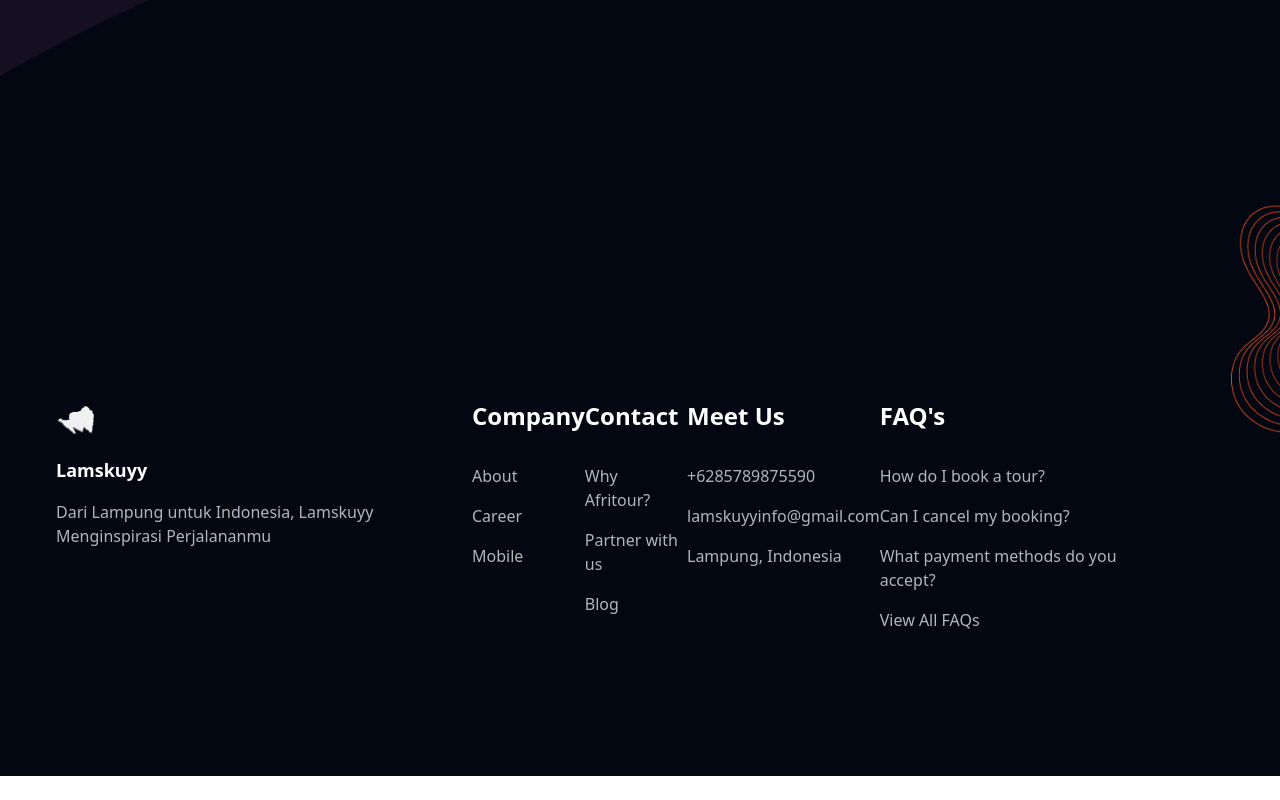
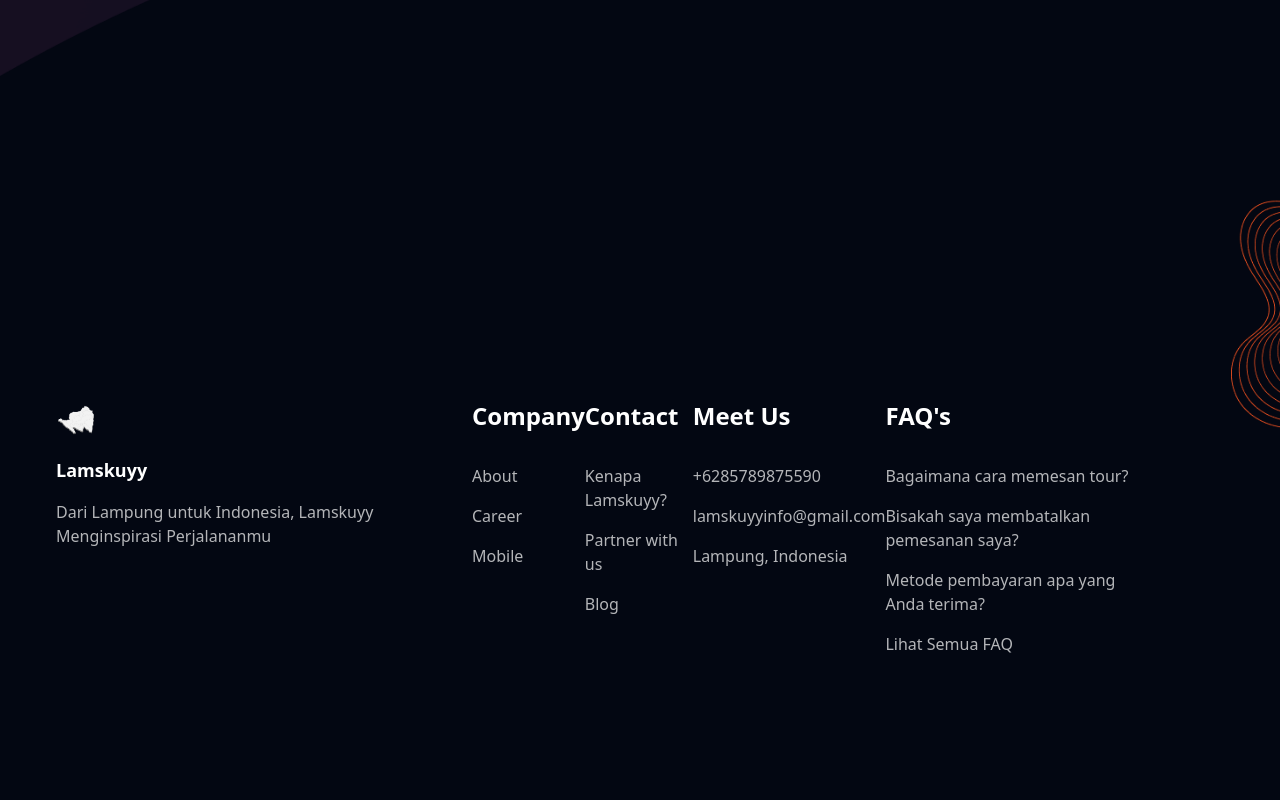
Before and after one commit to lioneladitya/IF22A-ElGasing, a Next.js app: page / in a window 1280 px wide. Shown: the part 3789-4589 px from the top of the page. Before the commit the page ends 4565 px from the top, so only its background shows below. Built offline with nearby package versions, Linux system fonts and the light colour scheme.

Commit message:
Surya Aditya : Menambah tentang footer

```diff
--- a/components/Footer.tsx
+++ b/components/Footer.tsx
@@ -40,7 +40,7 @@ const Footer = () => {
         <FooterCard
           title="Contact"
           links={[
-            { label: "Why Afritour?", href: "/" },
+            { label: "Kenapa Lamskuyy?", href: "/" },
             { label: "Partner with us", href: "/" },
             { label: "Blog", href: "/" },
           ]}
@@ -56,13 +56,13 @@ const Footer = () => {
         <FooterCard
           title="FAQ's"
           links={[
-            { label: "How do I book a tour?", href: "/help#how-to-book" },
-            { label: "Can I cancel my booking?", href: "/help#cancel-booking" },
+            { label: "Bagaimana cara memesan tour?", href: "/help#how-to-book" },
+            { label: "Bisakah saya membatalkan pemesanan saya?", href: "/help#cancel-booking" },
             {
-              label: "What payment methods do you accept?",
+              label: "Metode pembayaran apa yang Anda terima?",
               href: "/help#payment-methods",
             },
-            { label: "View All FAQs", href: "/app/help" },
+            { label: "Lihat Semua FAQ", href: "/app/help" },
           ]}
         />
       </div>
```
